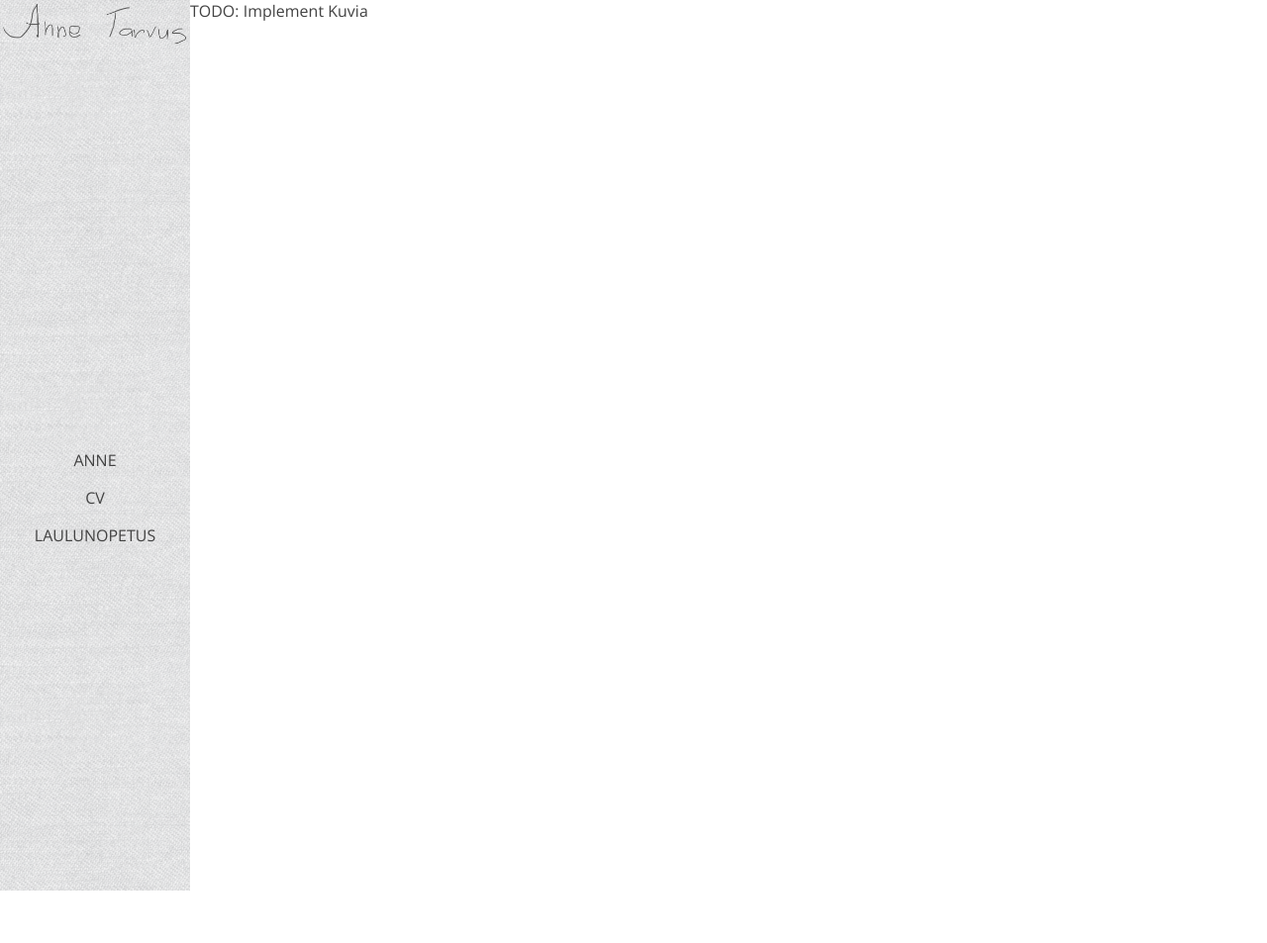
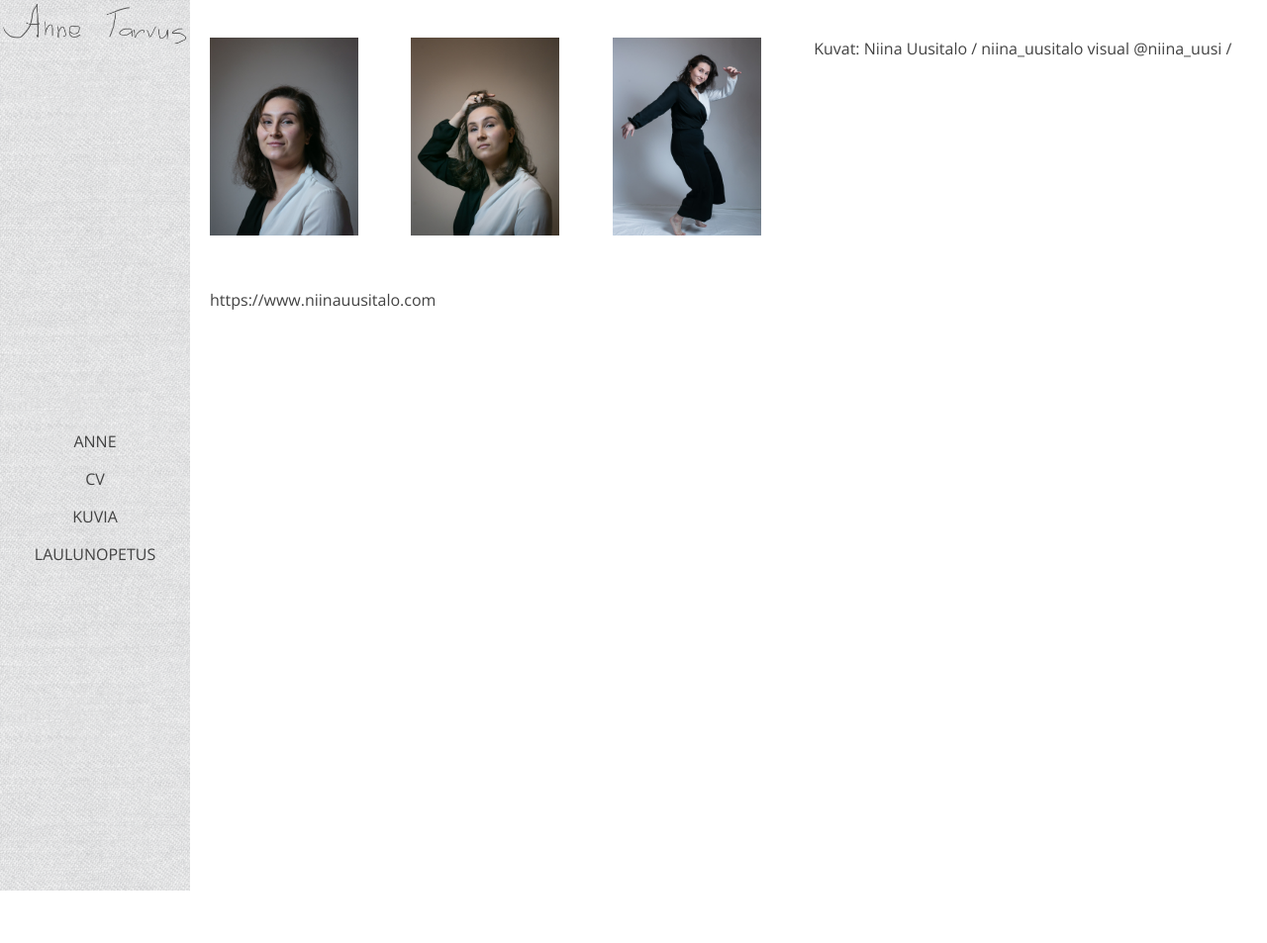
Before and after one commit to AnneTarvus/annetarvus.github.io, a Jekyll site: the page built from kuvia.md, in a window 1280 px wide. Shown: the whole page at 99% size. Built offline with Jekyll 4.4.1, drawn with Linux system fonts in a browser that asks for light colours.

Commit message:
Initial kuvia implementation

```diff
--- a/_data/navigation.yml
+++ b/_data/navigation.yml
@@ -6,8 +6,8 @@ pages:
 - title: CV
   url: cv.html
 
-# - title: Kuvia
-#   url: kuvia.html
+- title: Kuvia
+  url: kuvia.html
 
 - title: Laulunopetus
   url: laulunopetus.html
--- a/_layouts/kuvia.html
+++ b/_layouts/kuvia.html
@@ -1,4 +1,23 @@
 ---
-layout: default
+layout: content
 ---
-TODO: Implement Kuvia
+
+<div class="pictures">
+    <div class="img-hover-zoom">
+        <a target="_blank" href="assets/img/1.jpg">
+            <img class="img" src="assets/img/1.jpg" alt="Anne" style="width: 150px">
+        </a>
+    </div>
+    <div class="img-hover-zoom">
+        <a target="_blank" href="assets/img/2.jpg">
+            <img class="img" src="assets/img/2.jpg" alt="Anne" style="width: 150px">
+        </a>
+    </div>
+    <div class="img-hover-zoom">
+        <a target="_blank" href="assets/img/3.jpg">
+            <img class="img" src="assets/img/3.jpg" alt="Anne" style="width: 150px">
+        </a>
+    </div>
+    Kuvat: Niina Uusitalo / niina_uusitalo visual @niina_uusi /
+    <a href="https://www.niinauusitalo.com/">https://www.niinauusitalo.com</a>
+</div>
--- a/_sass/main.scss
+++ b/_sass/main.scss
@@ -68,6 +68,8 @@ aside {
 }
 
 .pagecontent {
+  display: flex;
+  flex-direction: column;
   margin-left: 20px;
 }
 
@@ -109,25 +111,27 @@ h1:not(.hero-header):after {
 }
 
 .pictures {
-  flex-direction: column;
+  display: flex;
+  flex-direction: row;
+  flex-wrap: wrap;
 }
 
-.pictures li {
-  float: left;
-  display: block;
-  margin: 0 0 1% 1%;
-  // width: 19%;
-  padding-bottom: 19%;
-  position: relative;
+.img-hover-zoom {
+  margin: 0 5% 5% 0;
+
+  height: 200px;
+  width: 150px;
+  overflow: hidden;
 }
 
-li img {
-  width: 10rem;
-  height: 10rem;
+.img-hover-zoom img {
+  transition: transform .5s ease;
   object-fit: cover;
 }
 
-
+.img-hover-zoom:hover img {
+  transform: scale(1.2);
+}
 
 @media (max-width: 500px) {
   .wrapper {
```
Also changed, not shown: kuvia.md (+10 -0 lines).
